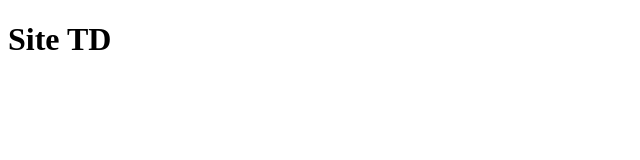
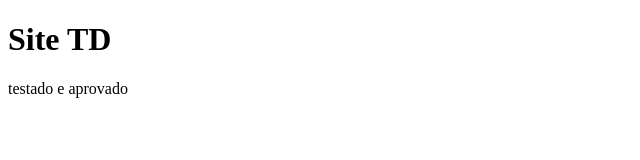
Before and after one commit to ThiagoD3Souza/site, a plain HTML site: page index.html in a window 1280 px wide. Shown: the whole page, without its empty margins (0-640 px from the left). Drawn offline with Linux system fonts and the light colour scheme.

Commit message:
index.html

```diff
--- a/index.html
+++ b/index.html
@@ -5,4 +5,5 @@
         <meta  charset="UTF-8"/>
     </head>
     <h1> Site TD </h1>
+    testado e aprovado
     <body>
```
